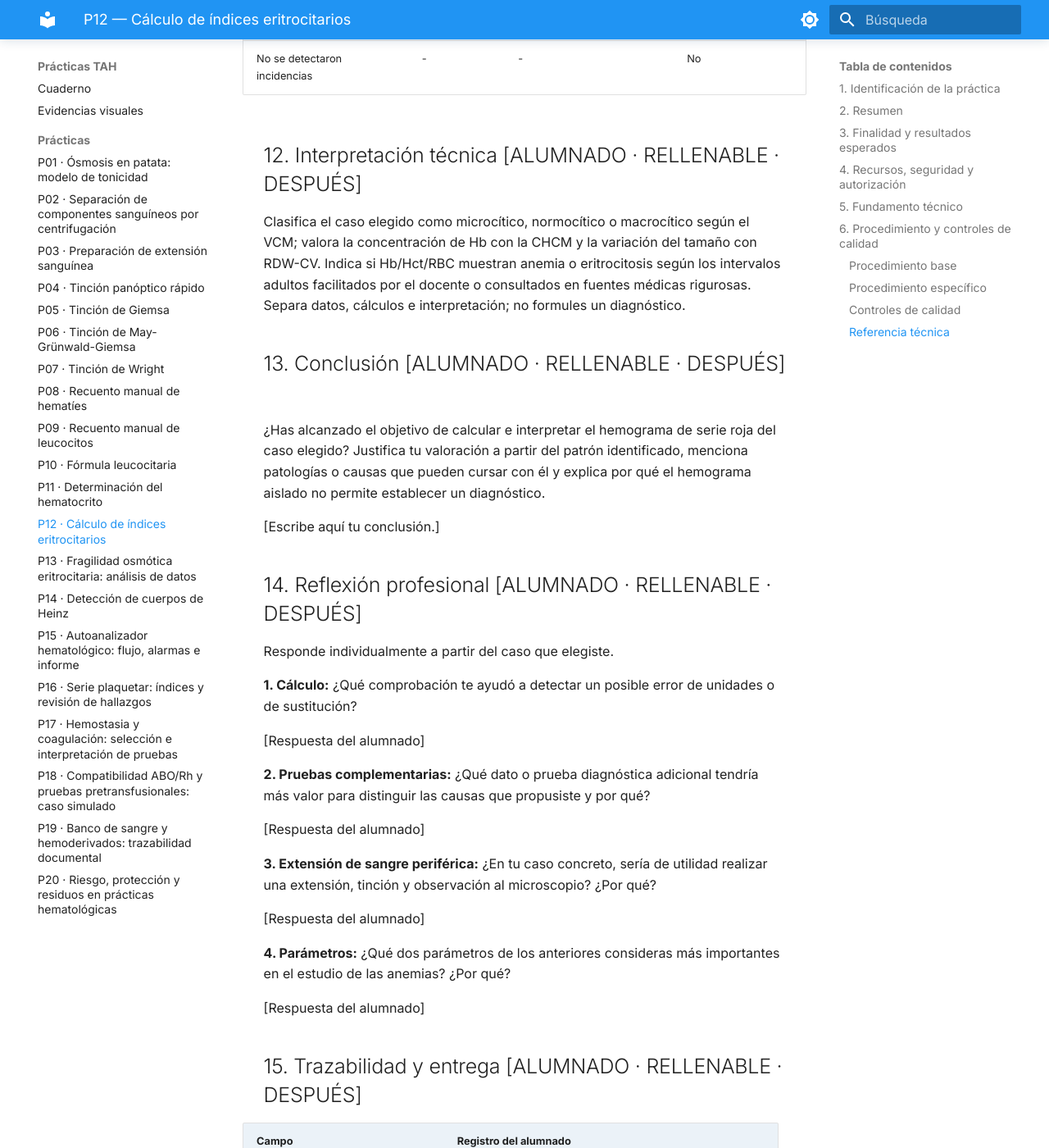
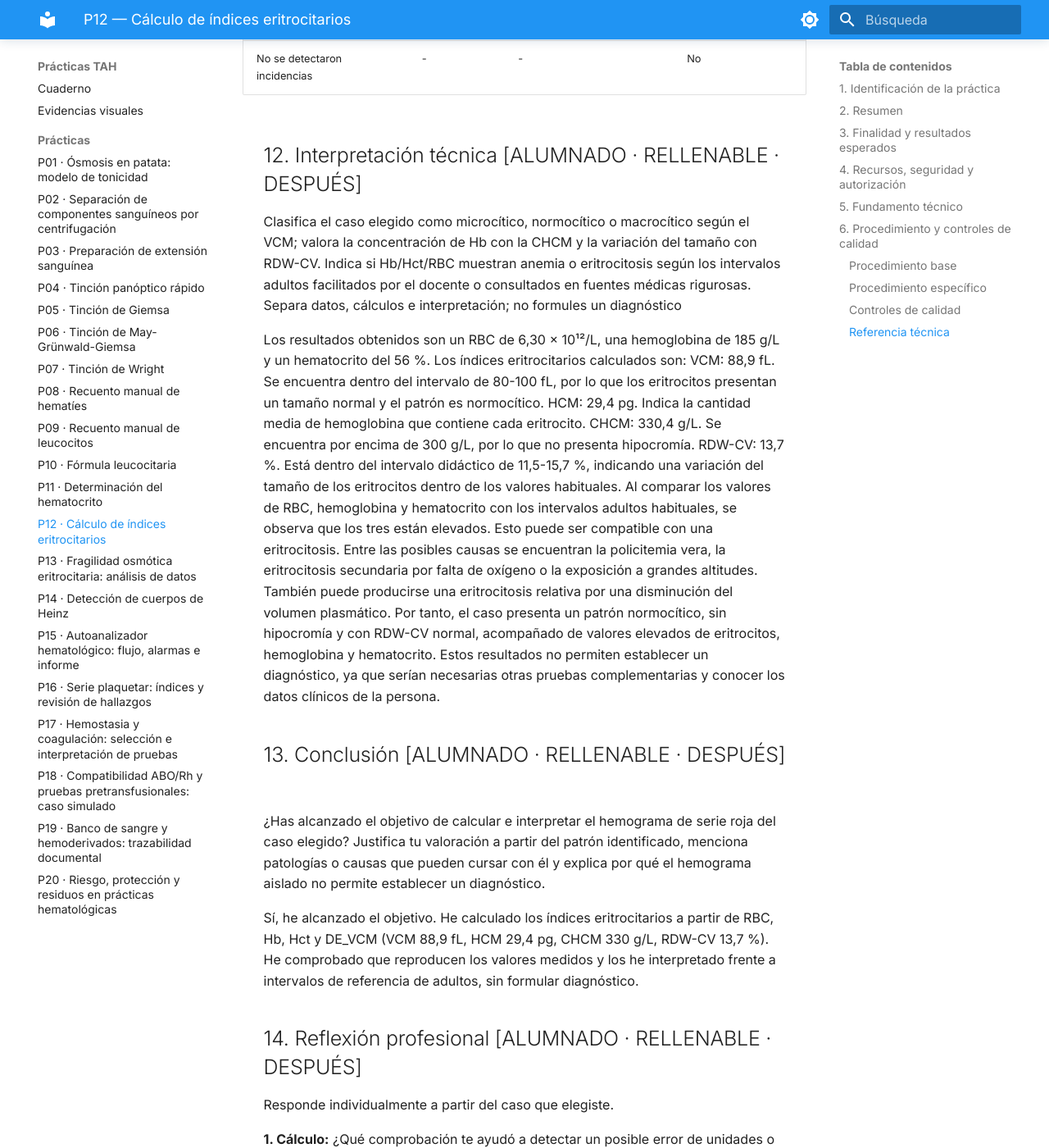
Before and after one commit to mdmvizuetev01-glitch/Cuadernopracticadehematolog-a-Mar-a-del-Mar-, an MkDocs documentation site: the page built from docs/practicas-generadas/P12_Calculo_indices_eritrocitarios.md, in a window 1280 px wide and 1400 px high, scrolled down 9017 px. Shown: the whole window at 82% size. Built offline with MkDocs 1.6.1 and Material for MkDocs 9.7.7, drawn with Linux system fonts in a browser that asks for light colours.

Commit message:
Update P12_Calculo_indices_eritrocitarios.md

```diff
--- a/docs/practicas-generadas/P12_Calculo_indices_eritrocitarios.md
+++ b/docs/practicas-generadas/P12_Calculo_indices_eritrocitarios.md
@@ -212,14 +212,22 @@ La actividad es documental y no requiere fotografías de muestras, equipos ni pr
 
 ## 12. Interpretación técnica [ALUMNADO · RELLENABLE · DESPUÉS]
 
-Clasifica el caso elegido como microcítico, normocítico o macrocítico según el VCM; valora la concentración de Hb con la CHCM y la variación del tamaño con RDW-CV. Indica si Hb/Hct/RBC muestran anemia o eritrocitosis según los intervalos adultos facilitados por el docente o consultados en fuentes médicas rigurosas. Separa datos, cálculos e interpretación; no formules un diagnóstico.
+Clasifica el caso elegido como microcítico, normocítico o macrocítico según el VCM; valora la concentración de Hb con la CHCM y la variación del tamaño con RDW-CV. Indica si Hb/Hct/RBC muestran anemia o eritrocitosis según los intervalos adultos facilitados por el docente o consultados en fuentes médicas rigurosas. Separa datos, cálculos e interpretación; no formules un diagnóstico
 
-
+Los resultados obtenidos son un RBC de 6,30 × 10¹²/L, una hemoglobina de 185 g/L y un hematocrito del 56 %.
+Los índices eritrocitarios calculados son:
+VCM: 88,9 fL. Se encuentra dentro del intervalo de 80-100 fL, por lo que los eritrocitos presentan un tamaño normal y el patrón es normocítico.
+HCM: 29,4 pg. Indica la cantidad media de hemoglobina que contiene cada eritrocito.
+CHCM: 330,4 g/L. Se encuentra por encima de 300 g/L, por lo que no presenta hipocromía.
+RDW-CV: 13,7 %. Está dentro del intervalo didáctico de 11,5-15,7 %, indicando una variación del tamaño de los eritrocitos dentro de los valores habituales.
+Al comparar los valores de RBC, hemoglobina y hematocrito con los intervalos adultos habituales, se observa que los tres están elevados. Esto puede ser compatible con una eritrocitosis.
+Entre las posibles causas se encuentran la policitemia vera, la eritrocitosis secundaria por falta de oxígeno o la exposición a grandes altitudes. También puede producirse una eritrocitosis relativa por una disminución del volumen plasmático.
+Por tanto, el caso presenta un patrón normocítico, sin hipocromía y con RDW-CV normal, acompañado de valores elevados de eritrocitos, hemoglobina y hematocrito. Estos resultados no permiten establecer un diagnóstico, ya que serían necesarias otras pruebas complementarias y conocer los datos clínicos de la persona.
 ## 13. Conclusión [ALUMNADO · RELLENABLE · DESPUÉS]
 
 ¿Has alcanzado el objetivo de calcular e interpretar el hemograma de serie roja del caso elegido? Justifica tu valoración a partir del patrón identificado, menciona patologías o causas que pueden cursar con él y explica por qué el hemograma aislado no permite establecer un diagnóstico.
 
-[Escribe aquí tu conclusión.]
+Sí, he alcanzado el objetivo. He calculado los índices eritrocitarios a partir de RBC, Hb, Hct y DE_VCM (VCM 88,9 fL, HCM 29,4 pg, CHCM 330 g/L, RDW-CV 13,7 %). He comprobado que reproducen los valores medidos y los he interpretado frente a intervalos de referencia de adultos, sin formular diagnóstico.
 
 ## 14. Reflexión profesional [ALUMNADO · RELLENABLE · DESPUÉS]
 
```
